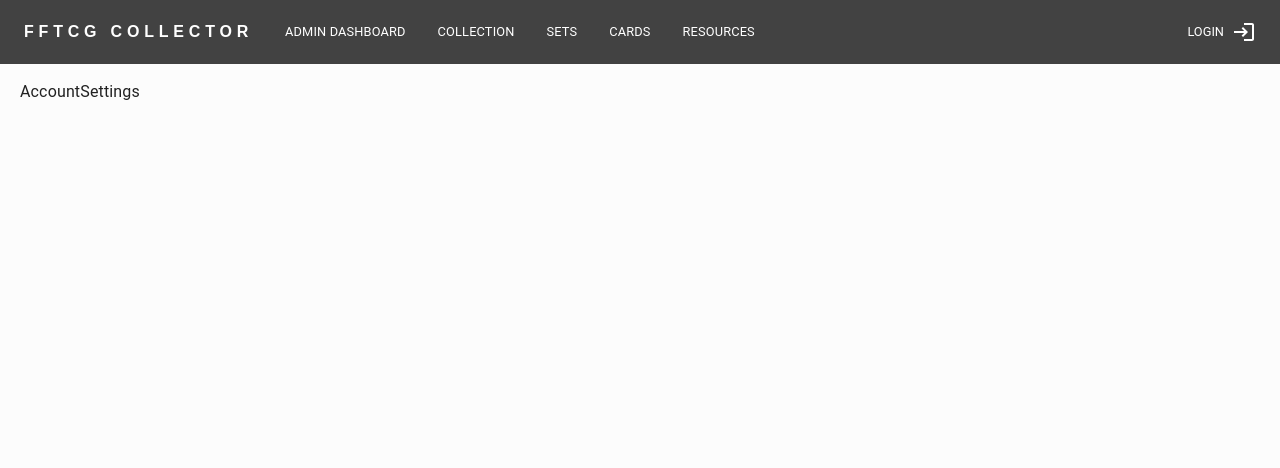
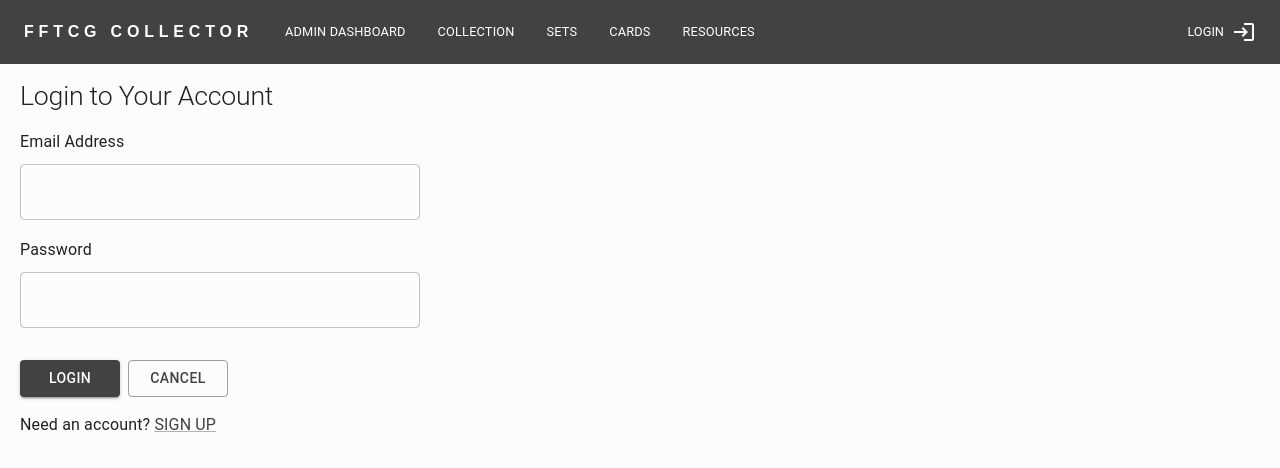
Before and after one commit to ksalguera/fftcg-collector, a React (Create React App) app in the folder client/: page /account-settings in a window 1280 px wide. Shown: the top 468 px of the page. Built offline with nearby package versions, Linux system fonts and the light colour scheme; no server answers.

Commit message:
udpate account settings

```diff
--- a/client/src/pages/profile/AccountSettings.jsx
+++ b/client/src/pages/profile/AccountSettings.jsx
@@ -1,12 +1,107 @@
-import { useContext } from 'react'
-import { UserContext } from '../../contexts/UserContext'
+import { useState, useEffect, useContext } from 'react';
+import { UserContext } from '../../contexts/UserContext';
+import { Alert, Box, Button, FormControl, Link, TextField, Typography } from '@mui/material';
+import Divider from '@mui/material/Divider';
+import LoginForm from './LoginForm';
 
 const AccountSettings = () => {
-  const { user } = useContext(UserContext);
-  console.log(user)
+  const { user, setUser } = useContext(UserContext);
+  const [errors, setErrors] = useState(null);
+  const initialState = {
+    email: '',
+    profile_attributes: {
+      display_name: ''
+    }
+  }
+  const [formData, setFormData] = useState(initialState);
+
+  useEffect(() => {
+    if (user) {
+      setFormData({
+        email: user.email || '',
+        profile_attributes: {
+          display_name: user.profile.display_name || ''
+        }
+      });
+    }
+  }, [user]);
+
+  const handleInputChange = e => {
+    if (e.target.name === 'display_name') {
+      setFormData({...formData, profile_attributes: { [e.target.name]: e.target.value }});
+    } else {
+      setFormData({...formData, [e.target.name]: e.target.value});
+    }
+  }
+
+  const handleSubmit = async (event) => {
+    event.preventDefault();
+    console.log(formData)
+    try {
+      const res = await fetch(`/users/${user.id}`, {
+        method: 'PATCH',
+        headers: { 'Content-Type': 'application/json' },
+        body: JSON.stringify(formData),
+      });
+      if (!res.ok) {
+        const errorData = await res.json();
+        setErrors(errorData.errors)
+      } else {
+        const data = await res.json();
+        setUser(data)
+        setErrors(null)
+      }
+    } catch (error) {
+      console.error(error);
+    }
+  }
 
   return (
-    <div>AccountSettings</div>
+    <>
+      { !user ? <LoginForm />
+      :
+      <Box sx={{ width: '100%' }}>
+        <Box component='form' sx={{ maxWidth: 400 }} onSubmit={handleSubmit}>
+          <Typography variant='h2' mb={2}>Account Information</Typography>
+          <FormControl fullWidth sx={{ mb: 2 }}>
+            <Typography variant='subtitle1' mb={1}>Display Name</Typography>
+            <TextField
+              required
+              id='displayName'
+              type='text'
+              name='display_name'
+              value={formData.profile_attributes.display_name || ''}
+              onChange={handleInputChange}
+            />
+          </FormControl>
+          <FormControl fullWidth sx={{ mb: 2 }}>
+            <Typography variant='subtitle1' mb={1}>Email Address</Typography>
+            <TextField
+              required
+              id='email'
+              type='email'
+              name='email'
+              value={formData.email || ''}
+              onChange={handleInputChange}
+            />
+          </FormControl>
+          { errors && (<Alert severity='error'>{errors}</Alert>) }
+          <Button type='submit' variant='contained' color='primary' sx={{ mt: 2 }}>
+            Update Account Information
+          </Button>
+        </Box>
+        <Divider orientation='horizontal' sx={{ my: 2, width: '100%' }} variant='fullWidth' />
+        <Button variant='outlined' color='primary'>
+          Delete Account
+        </Button>
+        <Typography variant='subtitle1' mt={1}>
+        Clicking this button will delete all user account information and data. Please note that deleted accounts cannot be restored.
+        </Typography>
+      </Box>
+
+      }
+    </>
+
   )
 }
 
--- a/client/src/pages/profile/LoginForm.jsx
+++ b/client/src/pages/profile/LoginForm.jsx
@@ -29,7 +29,7 @@ const LoginForm = () => {
         setUser(data)
         setErrors([])
         setFormData(initialState);
-        navigate('/collection-dashboard')
+        data.is_admin ? navigate('/admin-dashboard') : navigate('/collection-dashboard')
       }
     } catch (error) {
       console.error(error);
--- a/client/src/pages/profile/SignUpForm.jsx
+++ b/client/src/pages/profile/SignUpForm.jsx
@@ -39,7 +39,7 @@ const SignUpForm = () => {
       const data = await res.json();
       console.log(data);
       setUser(data)
-      setErrors([])
+      setErrors(null)
       setFormData(initialState);
       navigate('/')
       }
```
Also changed, not shown: 1 other file (tests, documents, lock files or other folders).
